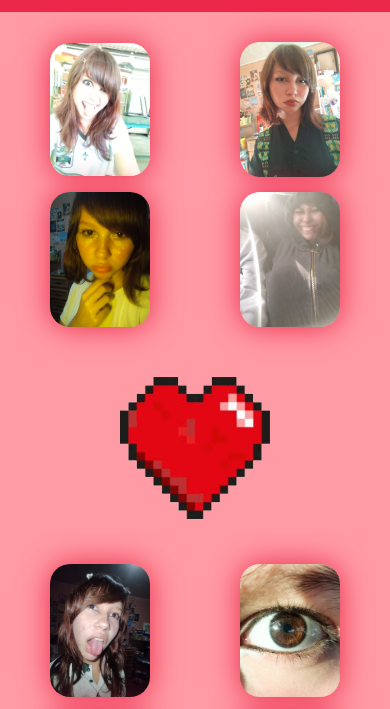
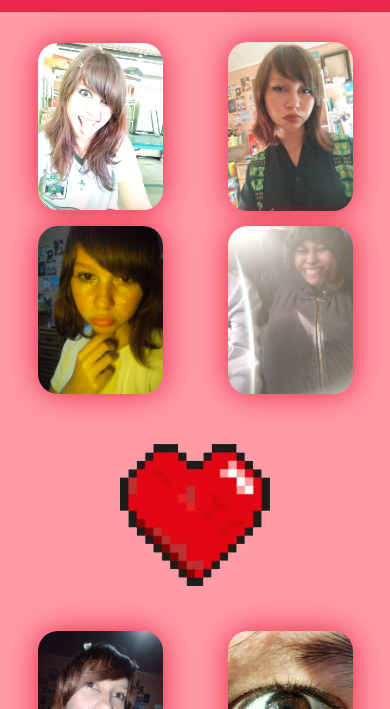
Before and after one commit to WillyT78/For-Fatima, a plain HTML site: page index.html in a window 390 px wide. Shown: the part 61-770 px from the top of the page. Drawn offline with Linux system fonts and the light colour scheme; files whose address does not match are found by name; a web font is replaced by a local one.

Commit message:
Update style.css

```diff
--- a/css/style.css
+++ b/css/style.css
@@ -41,7 +41,7 @@ h1{
 /* -MAIN- */
 
 .f{
-  width: 1250px;
+  width: 250px;
   border-radius: 20px;
 
   box-shadow: 0px 0px 30px var(--pink2);
@@ -94,7 +94,7 @@ h1{
 }
 
 .f{
-  width: 100px;
+  width: 125px;
 }
 
 
```
